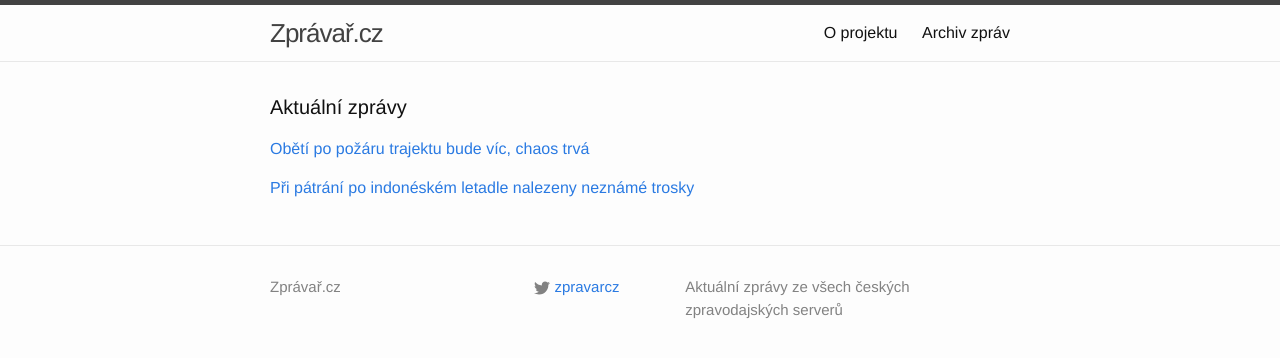
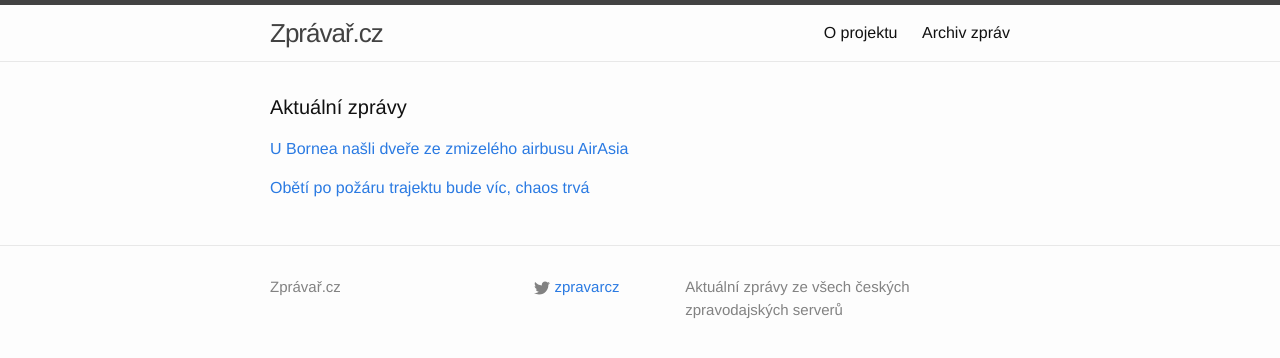
Before and after one commit to adliska/zpravar, a Jekyll site: the page built from index.html, in a window 1280 px wide. Shown: the top 358 px of the page. Built offline with Jekyll 4.4.1, drawn with Linux system fonts in a browser that asks for light colours; part of the change alters nothing that is shown.

Commit message:
zpravar news update

```diff
--- a/index.html
+++ b/index.html
@@ -5,8 +5,19 @@ layout: default
 <div class="home">
     <h1 class="page-heading">Aktuální zprávy</h1>
 
-<p><a href="javascript:;" onclick="toggle_visibility('zpravy0')">Obětí po požáru trajektu bude víc, chaos trvá</a></p>
+<p><a href="javascript:;" onclick="toggle_visibility('zpravy0')">U Bornea našli dveře ze zmizelého airbusu AirAsia </a></p>
 <div id="zpravy0" style="display:none">
+<ul>
+<li><a href=http://www.novinky.cz/zahranicni/svet/357442-u-bornea-nasli-dvere-ze-zmizeleho-airbusu-airasia.html>U Bornea našli dveře ze zmizelého airbusu AirAsia  - www.novinky.cz</a></li>
+<li><a href=http://www.ceskenoviny.cz/zpravy/zpravy/pri-patrani-po-indoneskem-letadle-nalezeny-nezname-trosky/1163385>Při pátrání po indonéském letadle nalezeny neznámé trosky  - www.ceskenoviny.cz</a></li>
+<li><a href=http://zpravy.aktualne.cz/zahranici/patrani-po-zmizelem-letadle-na-ostrove-zahledli-kour/r~e0ce3f928fea11e49e4b0025900fea04/>Pátrání po zmizelém letadle: Na ostrově zahlédli kouř - zpravy.aktualne.cz</a></li>
+<li><a href=http://zpravy.idnes.cz/indonesie-airasia-airbus-dym-torpedoborec-fj0-/zahranicni.aspx?c=A141230_065611_zahranicni_aha>Vidíme sloup dýmu, hlásí týmy pátrající po ztraceném airbusu - zpravy.idnes.cz</a></li>
+<li><a href=http://www.ceskatelevize.cz/ct24/svet/296717-patraci-nalezli-v-javskem-mori-objekty-v-barvach-letecke-spolecnosti/>Pátrači nalezli v Jávském moři objekty v barvách letecké společnosti - www.ceskatelevize.cz</a></li>
+<li><a href=http://www.novinky.cz/zahranicni/svet/357442-airbus-airasia-se-nedari-najit-stopou-muze-byt-kour.html>Airbus AirAsia se nedaří najít, stopou může být kouř - www.novinky.cz</a></li>
+<li><a href=http://www.ceskenoviny.cz/zpravy/zpravy/po-zmizelem-indoneskem-letadle-se-nove-patra-i-mimo-letovou-trasu/1163385>Po zmizelém indonéském letadle se nově pátrá i mimo letovou trasu - www.ceskenoviny.cz</a></li>
+</ul>
+</div><p><a href="javascript:;" onclick="toggle_visibility('zpravy1')">Obětí po požáru trajektu bude víc, chaos trvá</a></p>
+<div id="zpravy1" style="display:none">
 <ul>
 <li><a href=http://zpravy.aktualne.cz/zahranici/obeti-po-pozaru-trajektu-bude-vic-chaos-trva/r~fb8e94ac8feb11e4aff10025900fea04/>Obětí po požáru trajektu bude víc, chaos trvá - zpravy.aktualne.cz</a></li>
 <li><a href=http://zahranicni.ihned.cz/evropa-slovensko/c1-63313370-v-poctu-lidi-na-italskem-trajektu-je-chaos-nekteri-nebyli-na-seznamu>V počtu lidí na italském trajektu je chaos. Někteří nebyli na seznamu - zahranicni.ihned.cz</a></li>
@@ -16,14 +27,4 @@ layout: default
 <li><a href=http://www.ceskenoviny.cz/zpravy/zpravy/skutecny-pocet-lidi-na-italskem-trajektu-neni-znam-chaos-trva/1163378>Skutečný počet lidí na italském trajektu není znám, chaos trvá - www.ceskenoviny.cz</a></li>
 <li><a href=http://www.rozhlas.cz/_zprava/desitky-zachranenych-z-italskeho-trajektu-nebyly-na-seznamu-pasazeru--1437690>Desítky zachráněných z italského trajektu nebyly na seznamu pasažérů - www.rozhlas.cz</a></li>
 </ul>
-</div><p><a href="javascript:;" onclick="toggle_visibility('zpravy1')">Při pátrání po indonéském letadle nalezeny neznámé trosky </a></p>
-<div id="zpravy1" style="display:none">
-<ul>
-<li><a href=http://www.ceskenoviny.cz/zpravy/zpravy/pri-patrani-po-indoneskem-letadle-nalezeny-nezname-trosky/1163385>Při pátrání po indonéském letadle nalezeny neznámé trosky  - www.ceskenoviny.cz</a></li>
-<li><a href=http://zpravy.aktualne.cz/zahranici/patrani-po-zmizelem-letadle-na-ostrove-zahledli-kour/r~e0ce3f928fea11e49e4b0025900fea04/>Pátrání po zmizelém letadle: Na ostrově zahlédli kouř - zpravy.aktualne.cz</a></li>
-<li><a href=http://zpravy.idnes.cz/indonesie-airasia-airbus-dym-torpedoborec-fj0-/zahranicni.aspx?c=A141230_065611_zahranicni_aha>Vidíme sloup dýmu, hlásí týmy pátrající po ztraceném airbusu - zpravy.idnes.cz</a></li>
-<li><a href=http://www.ceskatelevize.cz/ct24/svet/296717-patraci-nalezli-v-javskem-mori-objekty-v-barvach-letecke-spolecnosti/>Pátrači nalezli v Jávském moři objekty v barvách letecké společnosti - www.ceskatelevize.cz</a></li>
-<li><a href=http://www.novinky.cz/zahranicni/svet/357442-airbus-airasia-se-nedari-najit-stopou-muze-byt-kour.html>Airbus AirAsia se nedaří najít, stopou může být kouř - www.novinky.cz</a></li>
-<li><a href=http://www.ceskenoviny.cz/zpravy/zpravy/po-zmizelem-indoneskem-letadle-se-nove-patra-i-mimo-letovou-trasu/1163385>Po zmizelém indonéském letadle se nově pátrá i mimo letovou trasu - www.ceskenoviny.cz</a></li>
-</ul>
 </div></div>
```
